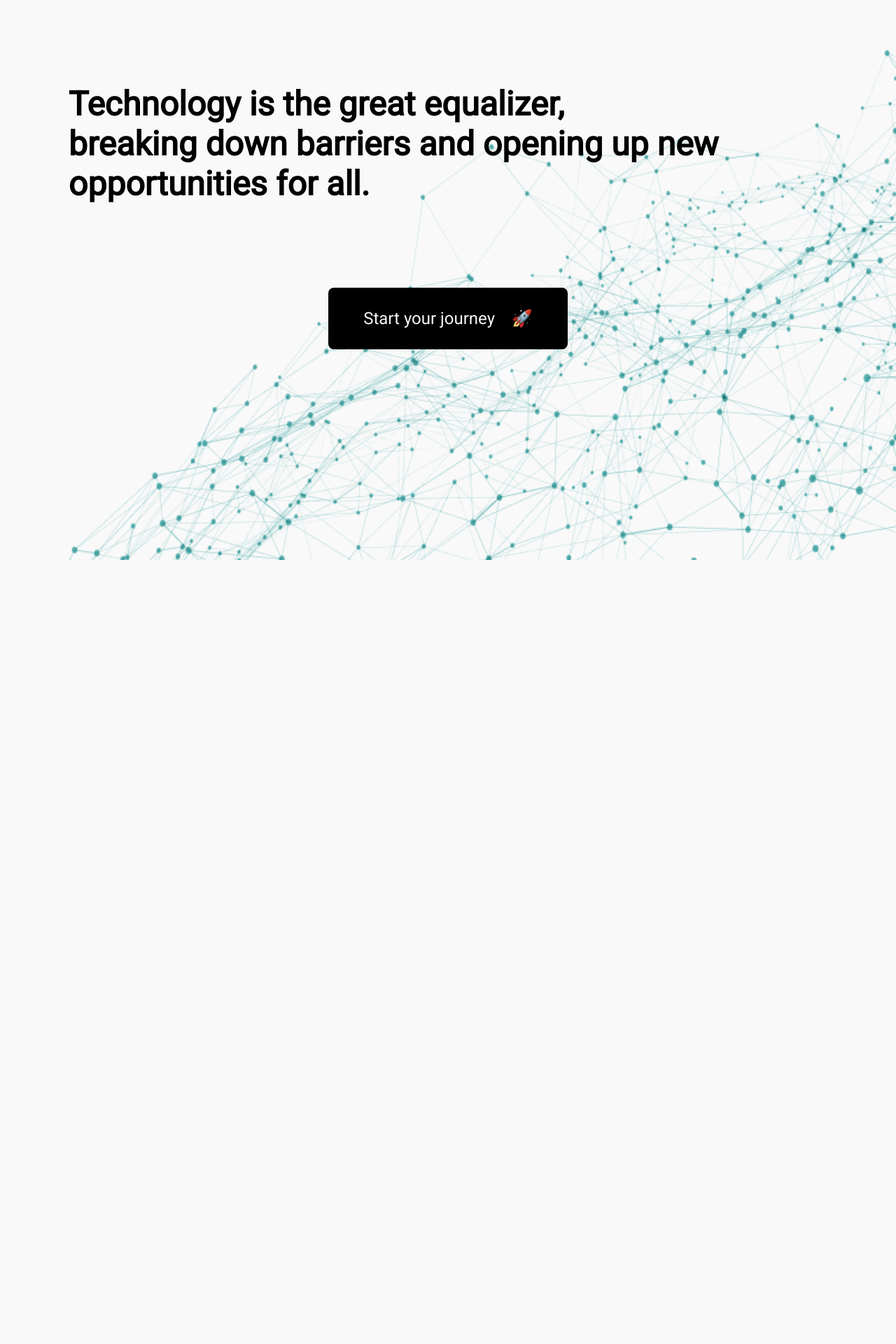
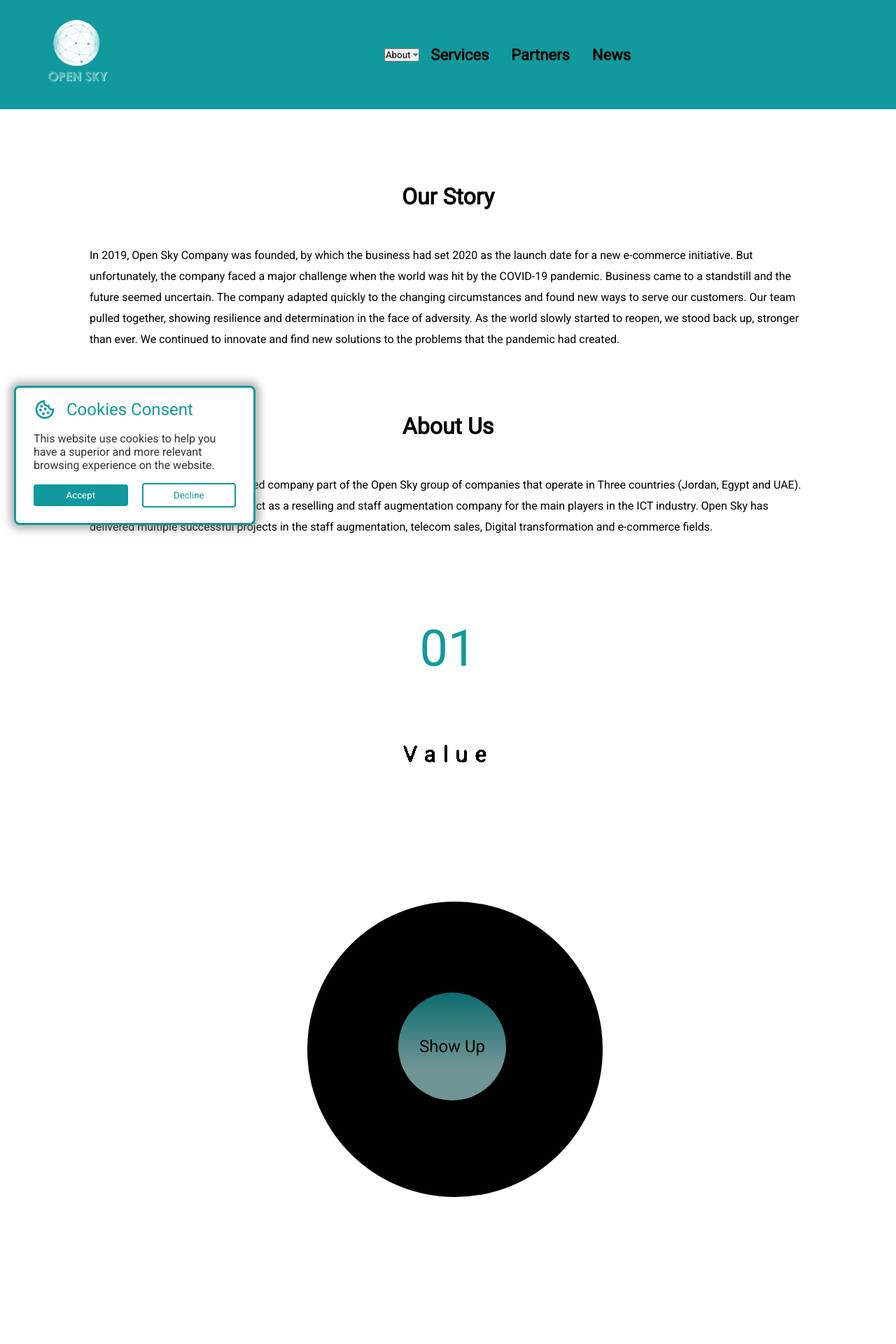
Before and after one commit to ezzabumahfouz/OpenSkyWebsite, a PHP site: page / in a window 1280 px wide. Shown: the top 1920 px of the page at 70% size. Before the commit the page ends 800 px from the top, so only its background shows below. Run offline with PHP 8.4, Linux system fonts and the light colour scheme.

Commit message:
commit 0.3

```diff
--- a/index.html
+++ b/index.html
@@ -44,16 +44,7 @@
 
   <style>
     @import url("https://fonts.googleapis.com/css2?family=Poppins:wght@300;400;500;600&display=swap");
-/* * {
-  margin: 0;
-  padding: 0;
-  box-sizing: border-box;
-  font-family: "Poppins", sans-serif;
-} */
-/* body {
-  min-height: 100vh;
-  background-color: #11999e;
-} */
+
     .wrapper {
       position: fixed;
       bottom: 50px;
@@ -67,39 +58,53 @@
 
       padding: 15px 25px 22px;
       transition: left 0.3s ease;
-  -webkit-box-shadow: 0px 0px 12px 6px rgba(128,128,128,0.6);
-box-shadow: 0px 0px 12px 6px rgba(128,128,128,0.6);
-}
+      -webkit-box-shadow: 0px 0px 12px 6px rgba(128, 128, 128, 0.6);
+      box-shadow: 0px 0px 12px 6px rgba(128, 128, 128, 0.6);
+    }
+
     .wrapper.show {
       left: 20px;
     }
+
     .wrapper header {
       display: flex;
       align-items: center;
       column-gap: 15px;
     }
+
     header i {
       color: #11999e;
       font-size: 32px;
     }
+
+    .dropdown-content i {
+      color: #ffffff;
+      font-size: 18px;
+    }
+
     header h2 {
       color: #11999e;
       font-weight: 500;
     }
+
     .wrapper .data {
       margin-top: 16px;
     }
+
     .wrapper .data p {
       color: #333;
       font-size: 16px;
     }
+
     .data p a {
       color: #11999e;
       text-decoration: none;
     }
+
     .data p a:hover {
       text-decoration: underline;
     }
+
     .wrapper .buttons {
       margin-top: 16px;
       width: 100%;
@@ -107,6 +112,7 @@ header h2 {
       align-items: center;
       justify-content: space-between;
     }
+
     .buttons .button {
       border: none;
       color: #fff;
@@ -117,14 +123,17 @@ header h2 {
       width: calc(100% / 2 - 10px);
       transition: all 0.2s ease;
     }
+
     .buttons #acceptBtn:hover {
       background-color: #11999e;
     }
+
     #declineBtn {
       border: 2px solid #11999e;
       background-color: #fff;
       color: #11999e;
     }
+
     #declineBtn:hover {
       background-color: #11999e;
       color: #fff;
@@ -162,27 +171,167 @@ window.addEventListener("load", executeCodes);
     <a href="index.html"><img class="logo" src="assets/images/opanSkySoftware.png"></a>
     <div class="nav-pages">
       <div class="dropdown">
-                <button class="dropbtn">About Us
+        <div class="hover-underline-animation">
+          <button class="dropbtn">About
             <i class="fa fa-caret-down"></i>
+
+          </button>
+        </div>
+
+        <div class="dropdown-content">
+          <!-- <div class="header">
+                            <h3>About Open Sky Company    <i class="fa fa-info-circle"></i></h3>
+                      </div> -->
+
+          <div class="row">
+            <div class="column">
+              <h3>Who we are</h3>
+              <a href="#">Know More</a>
+              <a href="#">The Way We Work</a>
+              <a href="#">Values & Ethics</a>
+            </div>
+            <div class="column">
+              <h3>Management</h3>
+              <a href="#"> Board of Directors</a>
+              <a href="#">Management Team</a>
+            </div>
+            <div class="column">
+              <h3>Contact Us</h3>
+              <a href="screens\getintouchPage.html">Get In Touch</a>
+              <a href="#">Location</a>
+              <a href="#">Join Our Teama</a>
+
+            </div>
+
+          </div>
+        </div>
+      </div>
+      <style>
+        * {
+          box-sizing: border-box;
+        }
+
+        body {
+          margin: 0;
+        }
+
+
+
+
+
+        .dropdown-content {
+          display: none;
+          position: absolute;
+          background-color: #22cccfc6;
+          width: 50%;
+          left: 25%;
+          /* box-shadow: 1px 8px 16px 1px rgba(0,0,0,0.2);
+                   */
+          box-shadow: 1px 4px 9px 3px rgba(17, 153, 158, 0.64);
+          -webkit-box-shadow: 1px 4px 9px 3px rgba(17, 153, 158, 0.64);
+          -moz-box-shadow: 1px 4px 9px 3px rgba(17, 153, 158, 0.64);
+          z-index: 1;
+          border-radius: 30px;
+        }
+
+        .dropdown-content .header {
+          background: #11999e;
+          padding: 16px;
+          color: white;
+
+        }
+
+        .dropdown-content .header h3 {
+          font-size: 20px;
+        }
+
+        .dropdown:hover .dropdown-content {
+          display: block;
+        }
+
+        /* Create three equal columns that floats next to each other */
+        .column {
+          float: left;
+          width: 33.33%;
+          padding: 20px 40px;
+          /* background-color: #D3D3D3;
+                   */
+          background-color: #eaeaea;
+
+          height: 250px;
+        }
+
+        .column a {
+          float: none;
+          color: black;
+          padding: 10px 5px;
+          text-decoration: none;
+          display: block;
+          text-align: left;
+        }
+
+
+
+        .column a:hover {
+          background-color: #11999e;
+          color: white;
+          transition-duration: 0.4s;
+
+
+        }
+
+        .column h3 {
+          padding-bottom: 33px;
+          padding-top: 15px;
+
+        }
+
+        .column .fa {
+          color: #eaeaea;
+
+        }
+
+        /* Clear floats after the columns */
+        .row:after {
+          content: "";
+          display: table;
+          clear: both;
+
+        }
+
+        /* Responsive layout - makes the three columns stack on top of each other instead of next to each other */
+        @media screen and (max-width: 600px) {
+          .column {
+            width: 100%;
+            height: auto;
+
+          }
+        }
+      </style>
+
+      <!-- <a href="javascript:history.back()">Home</a> -->
+      <a class="hover-underline-animation" href="#section2">Services</a>
+      <a class="hover-underline-animation" href="#section3">Partners</a>
+      <a class="hover-underline-animation" href="screens/news.html">News</a>
+
+
+      <!-- <div class="carrerDropDown">
+                <div class="dropdown">
+                    <button class="dropbtn">Carrers
                     </button>
                     <div class="dropdown-content">
-                    <a href="#section1">Who we are</a>
-                    <a href="screens/management.html">Management</a>
-                    <a href="screens/management.html">Technology partners</a>
-                    <a href="screens/management.html">Location</a>
-
-                </div>
-            </div>
-
-            <!-- <a href="javascript:history.back()">Home</a> -->
-            <a class="hover-underline-animation" href="#section2">Services</a>
-            <a class="hover-underline-animation" href="#section3">Industries</a>
-            <a class="hover-underline-animation" href="screens/news.html">News</a>
-            <a class="hover-underline-animation" href="screens/carrers.html">Carrers</a>
-
-        </div>
-        <div class="dropdown" >
-            <a  id="flagShow"><img class="flag" src="assets/images/jordan (1).png"></a>
+                        <a href="#">Why Open Sky</a>
+                        <a href="#">Technologies</a>
+                        <a href="#">Join Us</a>
+                    </div>
+                </div>
+            </div> -->
+
+      <!-- <a class="hover-underline-animation" href="screens/carrers.html">Carrers</a> -->
+
+    </div>
+    <div class="dropdown">
+      <a id="flagShow"><img class="flag"> </a>
     </div>
     </div>
 
@@ -202,17 +351,6 @@ window.addEventListener("load", executeCodes);
 
 
 
-    <div id="collapse" class="show">
-        <h1>
-            Technology is the great equalizer, <br> breaking down barriers and opening up new <br> opportunities
-            for all. </h1>
-
-
-        <input type="button" value="Start your journey    🚀" onclick="toggle()">
-
-
-
-    </div>
 
 
   <style>
@@ -237,157 +375,7 @@ window.addEventListener("load", executeCodes);
 
     /*  */
 
-        @media screen and (min-width: 501px) {
-            .show h1 {
-                /* margin-top: 100px; */
-                color: black;
-                padding: 8.583vw 6.082vw;
-                font-size: 48px;
-                font-weight: 600;
-                -webkit-animation: leftToRight 1.0s linear;
-                animation: zoomin 2.0s linear;
-                text-align: left;
-
-
-                @keyframes leftToRight {
-                    0% {
-                        /* -webkit-transform: scaleY(1.3);
-                -webkit-transform: scaleX(1.1); */
-
-                        transform: scale(0.2);
-                    }
-
-                    100% {
-                        /* -webkit-transform: scaleY(1.0);
-                -webkit-transform: scaleX(1.0); */
-
-                        transform: scale(1.0);
-
-                    }
-
-
-                }
-            }
-
-            #collapse {
-                background-image: url("assets/images/newBackGround.png");
-                width: 100%;
-                height: 100%;
-                transition: all 1s;
-                position: fixed;
-                bottom: 0;
-                right: 0;
-                /*  */
-                -webkit-background-size: cover;
-                -moz-background-size: cover;
-                -o-background-size: cover;
-                background-size: cover;
-                background-position: center;
-                overflow: hidden;
-
-                /* background-position-x: 100%;
-            background-position-y: 100%; */
-                -webkit-animation: zoomin 1.0s linear;
-                animation: zoomin 1.0s linear;
-                animation-fill-mode: both;
-
-                z-index: 1000;
-
-            }
-
-            .show input {
-                background-color: black;
-                margin: auto;
-                display: block;
-                padding: 30px 50px;
-                border-radius: 8px;
-                border: hidden;
-                font-size: 24px;
-                color: #F3F6F6;
-                transition: 0.2s;
-                cursor: pointer;
-            }
-
-            .show input:hover {
-                letter-spacing: 1px;
-                word-spacing: 5px;
-                text-shadow: 1px 1px 1px #11999E;
-                -webkit-box-shadow: -4px 6px 15px -3px rgba(255, 255, 255, 0.73);
-                box-shadow: -4px 6px 15px -3px rgba(255, 255, 255, 0.73);
-            }
-
-
-
-        }
-
-        @media screen and (max-width: 500px) {
-            #collapse {
-                background-image: url("assets/images/newBackGround.png");
-                width: 100vw;
-                height: 100vh;
-                transition: all 1s;
-                position: fixed;
-                overflow: hidden;
-                display: block;
-                top: 0;
-                bottom: 0;
-
-                -webkit-animation: zoomin 1.0s linear;
-                animation: zoomin 1.0s linear;
-                animation-fill-mode: both;
-
-                z-index: 1000;
-                background-size: cover;
-
-            }
-
-            .show h1 {
-                /* margin-top: 100px; */
-                color: black;
-                margin: 100px 30px;
-                font-size: 30px;
-                font-weight: 600;
-                -webkit-animation: leftToRight 1.0s linear;
-                animation: zoomin 2.0s linear;
-                text-align: center;
-
-
-                @keyframes leftToRight {
-                    0% {
-                        transform: scale(0.2);
-                    }
-
-                    100% {
-                        transform: scale(1.0);
-
-                    }
-
-
-                }
-            }
-
-            .show input {
-                background-color: black;
-                margin: auto;
-                display: block;
-                padding: 15px;
-                border-radius: 8px;
-                border: hidden;
-                font-size: 24px;
-                color: #F3F6F6;
-                transition: 0.2s;
-                cursor: pointer;
-            }
-
-            .show input:hover {
-                letter-spacing: 1px;
-                word-spacing: 5px;
-                text-shadow: 1px 1px 1px #11999E;
-                -webkit-box-shadow: -4px 6px 15px -3px rgba(255, 255, 255, 0.73);
-                box-shadow: -4px 6px 15px -3px rgba(255, 255, 255, 0.73);
-            }
-
-        }
+
 
 
 
@@ -562,7 +550,8 @@ window.addEventListener("load", executeCodes);
             </div>
           </div>
           <div class="informations-container">
-                    <p class="sub-title">Since the beginning, we at MontoWear have been working hard to bring you beautiful , trendy, and sexy apparel , Practical, interesting and convenient. </p>
+            <p class="sub-title">Since the beginning, we at MontoWear have been working hard to bring you beautiful ,
+              trendy, and sexy apparel , Practical, interesting and convenient. </p>
             <div class="more-information">
               <div class="info-and-date-container">
                 <div class="box info">
@@ -581,7 +570,8 @@ window.addEventListener("load", executeCodes);
             </div>
           </div>
           <div class="informations-container">
-                    <p class="sub-title">From all different types of gadgets and accessories to tablets mobile phones – we give you access to everything you need and want.</p>
+            <p class="sub-title">From all different types of gadgets and accessories to tablets mobile phones – we give
+              you access to everything you need and want.</p>
             <div class="more-information">
               <div class="info-and-date-container">
                 <div class="box info">
@@ -600,7 +590,8 @@ window.addEventListener("load", executeCodes);
             </div>
           </div>
           <div class="informations-container">
-                    <p class="sub-title">YallaGift is an online gifting e-store. It aims to make gifting high quality products easier for our clients to prove their , love, and respect to their beloved ones.</p>
+            <p class="sub-title">YallaGift is an online gifting e-store. It aims to make gifting high quality products
+              easier for our clients to prove their , love, and respect to their beloved ones.</p>
             <div class="more-information">
               <div class="info-and-date-container">
                 <div class="box info">
@@ -619,7 +610,8 @@ window.addEventListener("load", executeCodes);
             </div>
           </div>
           <div class="informations-container">
-                    <p class="sub-title">YallaGYM is an mobile App for the greater Middle East region, aiming to provide Gym visitors and users with on-demand access to their preferred GYM and Fitness Centers. </p>
+            <p class="sub-title">YallaGYM is an mobile App for the greater Middle East region, aiming to provide Gym
+              visitors and users with on-demand access to their preferred GYM and Fitness Centers. </p>
             <div class="more-information">
               <div class="info-and-date-container">
                 <div class="box info">
@@ -671,6 +663,7 @@ ul .booking-card {
           color: #0a4870;
           transition: 0.3s;
         }
+
         ul .booking-card::before {
           content: "";
           position: absolute;
@@ -681,9 +674,11 @@ ul .booking-card::before {
           background: rgba(10, 72, 112, 0);
           transition: 0.3s;
         }
+
         ul .booking-card .book-container {
           height: 200px;
         }
+
         ul .booking-card .book-container .content {
           position: relative;
           opacity: 0;
@@ -695,6 +690,7 @@ ul .booking-card .book-container .content {
           transform: translateY(-200px);
           transition: 0.3s;
         }
+
         ul .booking-card .book-container .content .btn1 {
           padding: 10px 15px;
           text-transform: uppercase;
@@ -704,6 +700,7 @@ ul .booking-card .book-container .content .btn1 {
           cursor: auto;
           transition: 0.3s;
         }
+
         ul .booking-card .book-container .content .btn2 {
           padding: 10px 15px;
           text-transform: uppercase;
@@ -712,7 +709,9 @@ ul .booking-card .book-container .content .btn2 {
           cursor: auto;
           transition: 0.3s;
           color: #537FE7;
-}ul .booking-card .book-container .content .btn3 {
+        }
+
+        ul .booking-card .book-container .content .btn3 {
           padding: 10px 15px;
           background: none;
           text-transform: uppercase;
@@ -721,7 +720,9 @@ ul .booking-card .book-container .content .btn2 {
           color: white;
           cursor: auto;
           transition: 0.3s;
-}ul .booking-card .book-container .content .btn4 {
+        }
+
+        ul .booking-card .book-container .content .btn4 {
           padding: 10px 15px;
           background: none;
           text-transform: uppercase;
@@ -738,6 +739,7 @@ background-clip: text;
           /* text-fill-color: transparent; */
 
         }
+
         ul .booking-card .informations-container {
           flex: 1 0 auto;
           padding: 20px;
@@ -745,6 +747,7 @@ ul .booking-card .informations-container {
           transform: translateY(206px);
           transition: 0.3s;
         }
+
         ul .booking-card .informations-container .title {
           position: relative;
           padding-bottom: 10px;
@@ -752,6 +755,7 @@ ul .booking-card .informations-container .title {
           font-weight: bold;
           font-size: 1.2em;
         }
+
         ul .booking-card .informations-container .title::after {
           content: "";
           position: absolute;
@@ -763,13 +767,15 @@ ul .booking-card .informations-container .title::after {
           margin: auto;
           background: #0a4870;
         }
+
         ul .booking-card .informations-container .price {
           display: flex;
           align-items: center;
           justify-content: center;
           margin-top: 10px;
         }
-ul .icon img{
+
+        ul .icon img {
           margin-right: 10px;
           height: 24px;
           width: 24px;
@@ -780,9 +786,11 @@ ul .booking-card .informations-container .more-information {
           opacity: 0;
           transition: 0.3s;
         }
+
         ul .booking-card .informations-container .more-information .info-and-date-container {
           display: flex;
         }
+
         ul .booking-card .informations-container .more-information .info-and-date-container .box {
           flex: 1 0;
           padding: 15px;
@@ -794,14 +802,17 @@ ul .booking-card .informations-container .more-information .info-and-date-contai
           font-weight: bold;
           font-size: 0.9em;
         }
+
         ul .booking-card .informations-container .more-information .info-and-date-container .box .icon {
           margin-bottom: 5px;
         }
+
         ul .booking-card .informations-container .more-information .info-and-date-container .box.info {
           color: #ec992c;
           margin-right: 10px;
         }
-ul .informations-container a{
+
+        ul .informations-container a {
           color: #ec992c;
           text-decoration: none;
         }
@@ -814,6 +825,7 @@ ul .booking-card .informations-container .more-information .disclaimer img {
           height: 100px;
           object-fit: contain;
         }
+
         ul .booking-card:hover::before {
           /* background: #7d7d7d; */
           /* From https://css.glass */
@@ -825,14 +837,18 @@ background: rgba(0, 0, 0, 0.21);
           border-radius: 16px;
           box-shadow: 0 4px 30px rgba(0, 0, 0, 0.1);
           backdrop-filter: blur(2.8px);
--webkit-backdrop-filter: blur(2.8px);}
+          -webkit-backdrop-filter: blur(2.8px);
+        }
+
         ul .booking-card:hover .book-container .content {
           opacity: 1;
           transform: translateY(0px);
         }
+
         ul .booking-card:hover .informations-container {
           transform: translateY(0px);
         }
+
         ul .booking-card:hover .informations-container .more-information {
           opacity: 1;
         }
@@ -841,17 +857,21 @@ ul .booking-card:hover .informations-container .more-information {
           ul .booking-card::before {
             background: rgba(10, 72, 112, 0.6);
           }
+
           ul .booking-card .book-container .content {
             opacity: 1;
             transform: translateY(0px);
           }
+
           ul .booking-card .informations-container {
             transform: translateY(0px);
           }
+
           ul .booking-card .informations-container .more-information {
             opacity: 1;
           }
         }
+
         .credits {
           display: table;
           background: #0a4870;
@@ -864,6 +884,7 @@ ul .booking-card:hover .informations-container .more-information {
           border-radius: 10px;
           text-align: center;
         }
+
         .credits a {
           color: #e3ebf1;
         }
@@ -1059,11 +1080,11 @@ h1 {
 
 
   <style>
-
     #filters {
       height: 10px;
       width: 10px;
     }
+
     .carousal-slider {
 
       overflow-x: scroll;
@@ -1518,7 +1539,7 @@ h1 {
   <script>
     var w = window.innerWidth;
     var flag = document.getElementById("flagShow");
-        if (w<1160) {
+    if (w < 1160) {
       flag.style.display = "none";
     }
     function myFunction() {
@@ -1573,13 +1594,13 @@ h1 {
   <script>
     function sendEmail() {
       Email.send({
-    Host : "smtp.mailtrap.io",
-    Username : "<Mailtrap username>",
-    Password : "<Mailtrap password>",
-    To : 'ezoahmed5@gmail.com',
-    From : "sender@example.com",
-    Subject : "Test email",
-    Body : "<html><h2>Header</h2><strong>Bold text</strong><br></br><em>Italic</em></html>"
+        Host: "smtp.mailtrap.io",
+        Username: "<Mailtrap username>",
+        Password: "<Mailtrap password>",
+        To: 'ezoahmed5@gmail.com',
+        From: "sender@example.com",
+        Subject: "Test email",
+        Body: "<html><h2>Header</h2><strong>Bold text</strong><br></br><em>Italic</em></html>"
       }).then(
         message => alert(message)
       );
--- a/style/indexStyle.css
+++ b/style/indexStyle.css
@@ -10,7 +10,7 @@
 @media screen and (max-width: 1040px) {
   .navbar {
     overflow: hidden;
-    background-color: white;
+    background-color: #11999e;
     display: flex;
     flex-flow: column wrap;
     justify-content: space-between;
@@ -20,7 +20,7 @@
 @media screen and (min-width: 1041px) {
   .navbar {
     overflow: hidden;
-    background-color: white;
+    background-color: #11999e;
     display: flex;
     flex-flow: row wrap;
     justify-content: space-between;
@@ -43,22 +43,24 @@
   text-decoration: none;
 }
 .navbar a img {
-  height: 163px;
-  width: 245px;
+  height: 123px;
+  width: 186px;
   background-size: contain;
 }
 .navbar a .flag {
-  height: 43px;
-  width: 75px;
+  height: 0px;
+  width: 0px;
   background-size: contain;
-}
-
-.dropdown {
+  overflow: hidden;
+}
+
+.carrerDropDown .dropdown {
   float: left;
   overflow: hidden;
-}
-
-.dropdown .dropbtn {
+  display: block;
+}
+
+.carrerDropDown .dropdown .dropbtn {
   font-size: 22px;
   font-weight: 700;
   border: none;
--- a/style/newsStyle.css
+++ b/style/newsStyle.css
@@ -43,8 +43,8 @@
   text-decoration: none;
 }
 .navbar a img {
-  height: 163px;
-  width: 245px;
+  height: 123px;
+  width: 205px;
   background-size: contain;
 }
 .navbar a .flag {
@@ -59,6 +59,7 @@
 }
 
 .dropdown .dropbtn {
+
   font-size: 22px;
   font-weight: 700;
   border: none;
@@ -96,6 +97,7 @@
   transform-origin: bottom left;
 }
 .dropdown-content {
+
   display: none;
   position: absolute;
   background-color: #f9f9f9;
```
Also changed, not shown: screens/carrers.html (+5 -4 lines), screens/company.html (+6 -5 lines), screens/getintouchPage.html (+6 -5 lines), screens/management.html (+7 -7 lines), screens/news.html (+12 -8 lines), 1 other file. Lines whose indentation alone changed are shown as unchanged.
